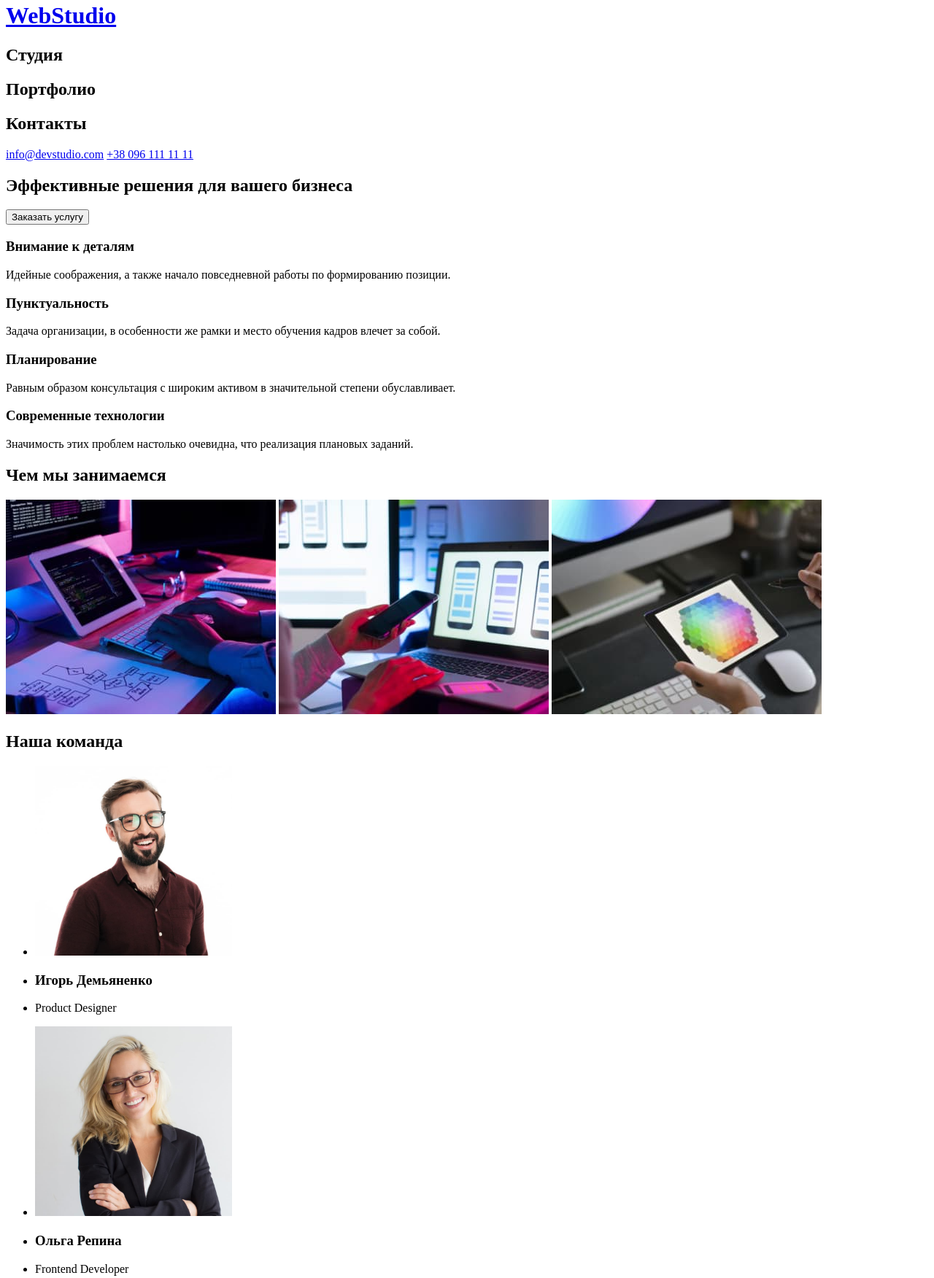
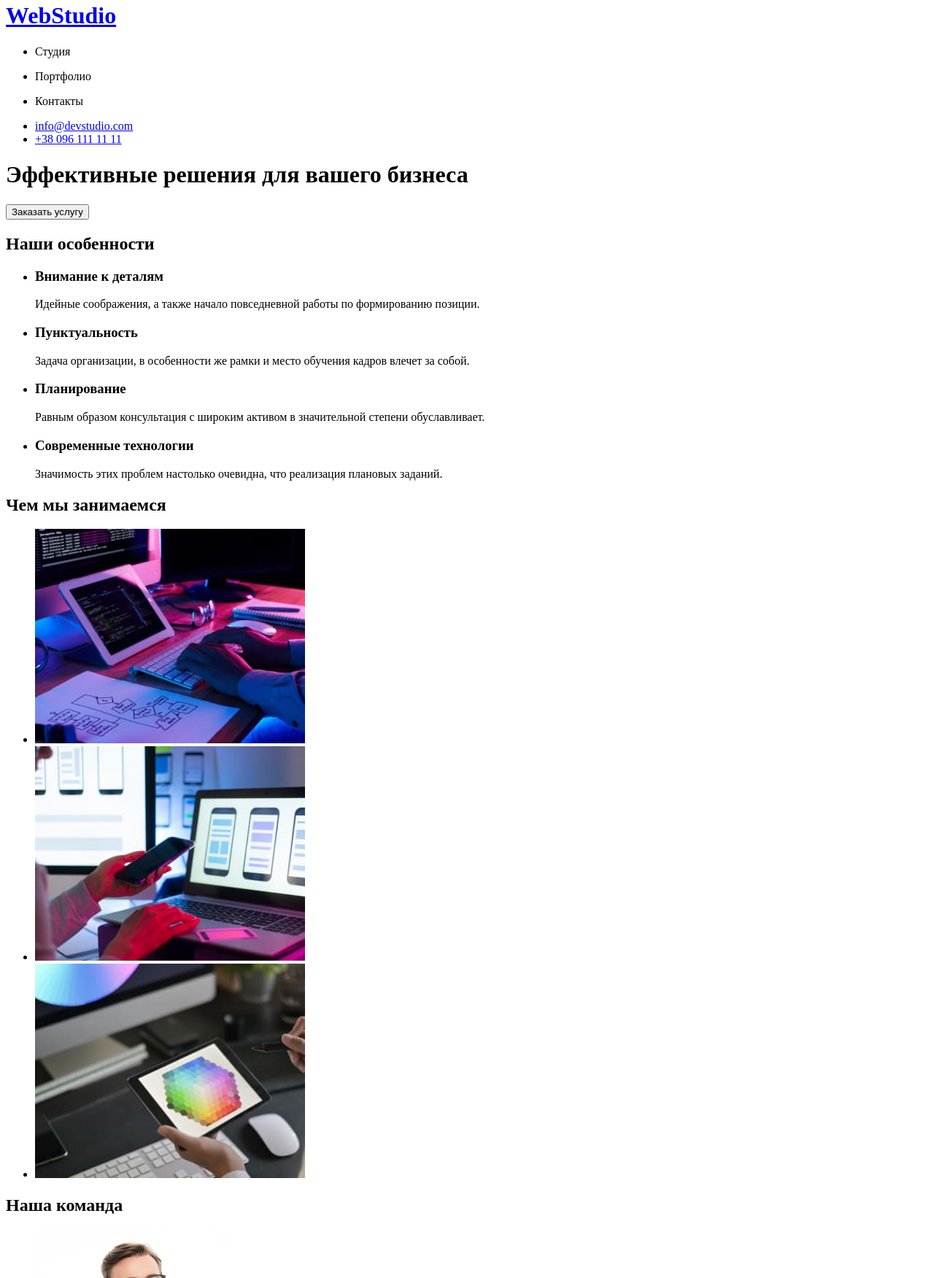
Before and after one commit to Khechoian/goit-markup-hw-01, a plain HTML site: page index.html in a window 1280 px wide. Shown: the part 18-1770 px from the top of the page at 73% size. Drawn offline with Linux system fonts and the light colour scheme.

Commit message:
add list

```diff
--- a/index.html
+++ b/index.html
@@ -11,49 +11,64 @@
       <a href="index.html"><h1>WebStudio</h1></a>
       <!--С добавлением новых страниц сайта, будут созданы ссылки на них -->
       <nav>
-        <h2>Студия</h2>
-        <h2>Портфолио</h2>
-        <h2>Контакты</h2>
+        <ul>
+          <li><p>Студия</p></li>
+          <li><p>Портфолио</p></li>
+          <li><p>Контакты</p></li>
+        </ul>
       </nav>
-      <a href="mailto:info@devstudio.com">info@devstudio.com</a>
-      <a href="tel:+380961111111">+38 096 111 11 11</a>
+      <ul>
+        <li><a href="mailto:info@devstudio.com">info@devstudio.com</a></li>
+        <li><a href="tel:+380961111111">+38 096 111 11 11</a></li>
+      </ul>
     </header>
     <main>
-      <h2>Эффективные решения для вашего бизнеса</h2>
+      <h1>Эффективные решения для вашего бизнеса</h1>
       <button type="button">Заказать услугу</button>
       <section>
+        <h2>Наши особенности</h2>
+        <ul>
+          <li>
             <h3>Внимание к деталям</h3>
             <p>
               Идейные соображения, а также начало повседневной работы по
               формированию позиции.
             </p>
-      </section>
-      <section>
+          </li>
+          <li>
             <h3>Пунктуальность</h3>
             <p>
               Задача организации, в особенности же рамки и место обучения кадров
               влечет за собой.
             </p>
-      </section>
-      <section>
+          </li>
+          <li>
             <h3>Планирование</h3>
             <p>
-          Равным образом консультация с широким активом в значительной степени
-          обуславливает.
+              Равным образом консультация с широким активом в значительной
+              степени обуславливает.
             </p>
-      </section>
-      <section>
+          </li>
+          <li>
             <h3>Современные технологии</h3>
             <p>
-          Значимость этих проблем настолько очевидна, что реализация плановых
-          заданий.
+              Значимость этих проблем настолько очевидна, что реализация
+              плановых заданий.
             </p>
+          </li>
+        </ul>
       </section>
       <section>
         <h2>Чем мы занимаемся</h2>
+        <ul>
+          <li>
             <img src="./images/development.jpg" alt="development" width="370" />
-        <img src="./images/design.jpg" alt="design" width="370" />
+          </li>
+          <li><img src="./images/design.jpg" alt="design" width="370" /></li>
+          <li>
             <img src="./images/adaptacion.jpg" alt="adaptacion" width="370" />
+          </li>
+        </ul>
       </section>
       <section>
         <h2>Наша команда</h2>
@@ -64,48 +79,50 @@
               alt="Product Designer"
               width="270"
             />
+            <h3>Игорь Демьяненко</h3>
+            <p lang="en">Product Designer</p>
           </li>
-          <li><h3>Игорь Демьяненко</h3></li>
-          <li><p>Product Designer</p></li>
-        </ul>
-        <ul>
           <li>
             <img
               src="./images/frontenddeveloper.jpg"
               alt="Frontend Developer"
               width="270"
             />
+            <h3>Ольга Репина</h3>
+            <p lang="en">Frontend Developer</p>
           </li>
-          <li><h3>Ольга Репина</h3></li>
-          <li><p>Frontend Developer</p></li>
-        </ul>
-        <ul>
           <li>
             <img src="./images/marketing.jpg" alt="Marketing" width="270" />
+            <h3>Николай Тарасов</h3>
+            <p lang="en">Marketing</p>
           </li>
-          <li><h3>Николай Тарасов</h3></li>
-          <li><p>Marketing</p></li>
-        </ul>
-        <ul>
           <li>
             <img src="./images/uidesigner.jpg" alt="UI Designer" width="270" />
+            <h3>Михаил Ермаков</h3>
+            <p lang="en">UI Designer</p>
           </li>
-          <li><h3>Михаил Ермаков</h3></li>
-          <li><p>UI Designer</p></li>
         </ul>
       </section>
     </main>
     <footer>
       <a href="index.html"><h1>WebStudio</h1></a>
       <address>
+        <ul>
+          <li>
             <a
               href="https://www.google.com.ua/maps/place/%D0%B1%D1%83%D0%BB.+%D0%9B%D0%B5%D1%81%D0%B8+%D0%A3%D0%BA%D1%80%D0%B0%D0%B8%D0%BD%D0%BA%D0%B8,+26,+%D0%9A%D0%B8%D0%B5%D0%B2,+02000/@50.4265807,30.5361971,17z/data=!3m1!4b1!4m5!3m4!1s0x40d4cf0e033ecbe9:0x57a4dffefec77da0!8m2!3d50.4265807!4d30.5383858?hl=ru&authuser=0"
               target="_blank"
               rel="nofollow noreferrer noopener"
               ><p>г. Киев, пр-т Леси Украинки, 26</p></a
             >
+          </li>
+          <li>
             <a href="mailto:info@example.com"><p>info@example.com</p></a>
+          </li>
+          <li>
             <a href="tel:+380991111111"><p>+38 099 111 11 11</p></a>
+          </li>
+        </ul>
       </address>
     </footer>
   </body>
```
Lines whose indentation alone changed are shown as unchanged.
